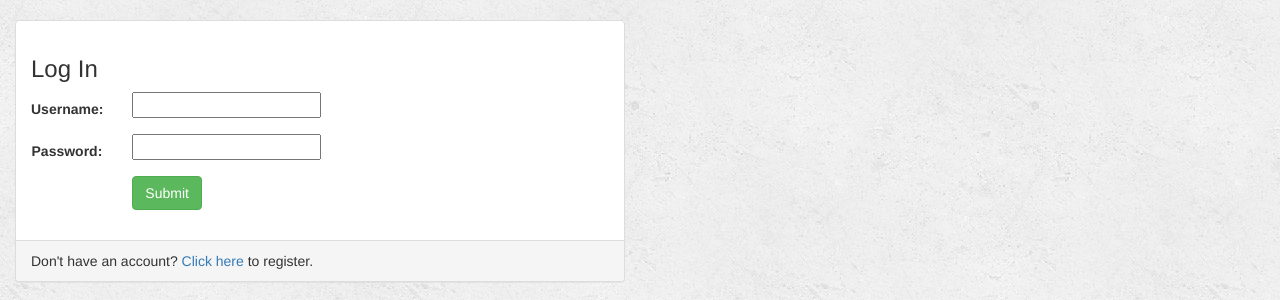
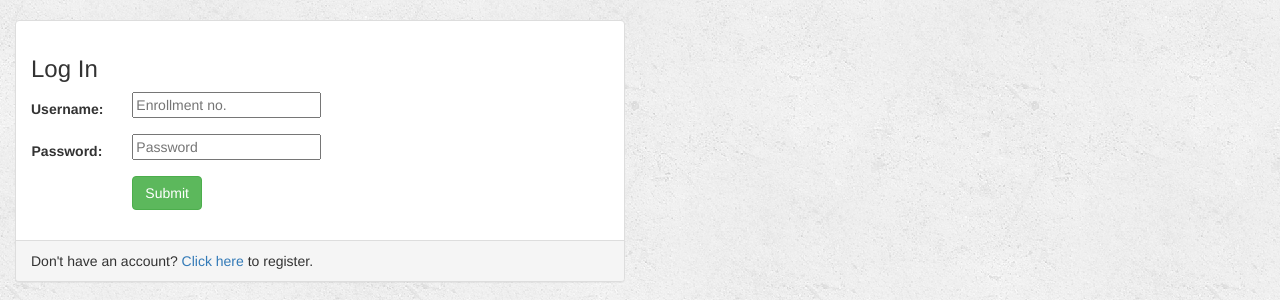
Before and after one commit to RavicharanN/django-test-project, a Django app: page /login_user/ in a window 1280 px wide. Shown: the part 52-352 px from the top of the page. Run offline with Django 3.2, Linux system fonts and the light colour scheme; some libraries are stand-ins or nearby versions.

Commit message:
Minor changes

```diff
--- a/source/profileportal/views.py
+++ b/source/profileportal/views.py
@@ -71,6 +71,8 @@ def index(request):
 	else :
 		return render(request,'profileportal/index.html', {})
 
+
+
 def details(request):
     if not request.user.is_authenticated():
         return redirect('login_user')
--- a/source/templates/profileportal/login_user.html
+++ b/source/templates/profileportal/login_user.html
@@ -16,19 +16,19 @@
                     <form class="form-horizontal" role="form" action="{% url 'login_user'%}" method="post" enctype="multipart/form-data">
                         {% csrf_token %}
                         <div class="form-group">
-                            <label class="control-label col-sm-2" for="id_username">
+                            <label class="control-label col-sm-2" for="id_username" >
                                 Username:
                             </label>
                             <div class="col-sm-10">
-                                <input id="id_username" maxlength="30" name="username" type="text">
+                                <input id="id_username" maxlength="30" name="username" type="text" placeholder="Enrollment no.">
                             </div>
                         </div>
                         <div class="form-group">
-                            <label class="control-label col-sm-2" for="id_password">
+                            <label class="control-label col-sm-2" for="id_password"  >
                                 Password:
                             </label>
                             <div class="col-sm-10">
-                                <input id="id_password" maxlength="30" name="password" type="password">
+                                <input id="id_password" maxlength="30" name="password" type="password" placeholder="Password" >
                             </div>
                         </div>
                         <div class="form-group">
--- a/source/templates/profileportal/register.html
+++ b/source/templates/profileportal/register.html
@@ -10,6 +10,7 @@
             <div class="panel panel-default">
                 <div class="panel-body">
                     <h3>Register for an Account</h3>
+                    <h4>(Register your Enrollment no. as username)</h4>
                     {% if error_message %}
                         <p><strong>{{ error_message }}</strong></p>
                     {% endif %}
```
Also changed, not shown: source/db.sqlite3, 1 other file.
